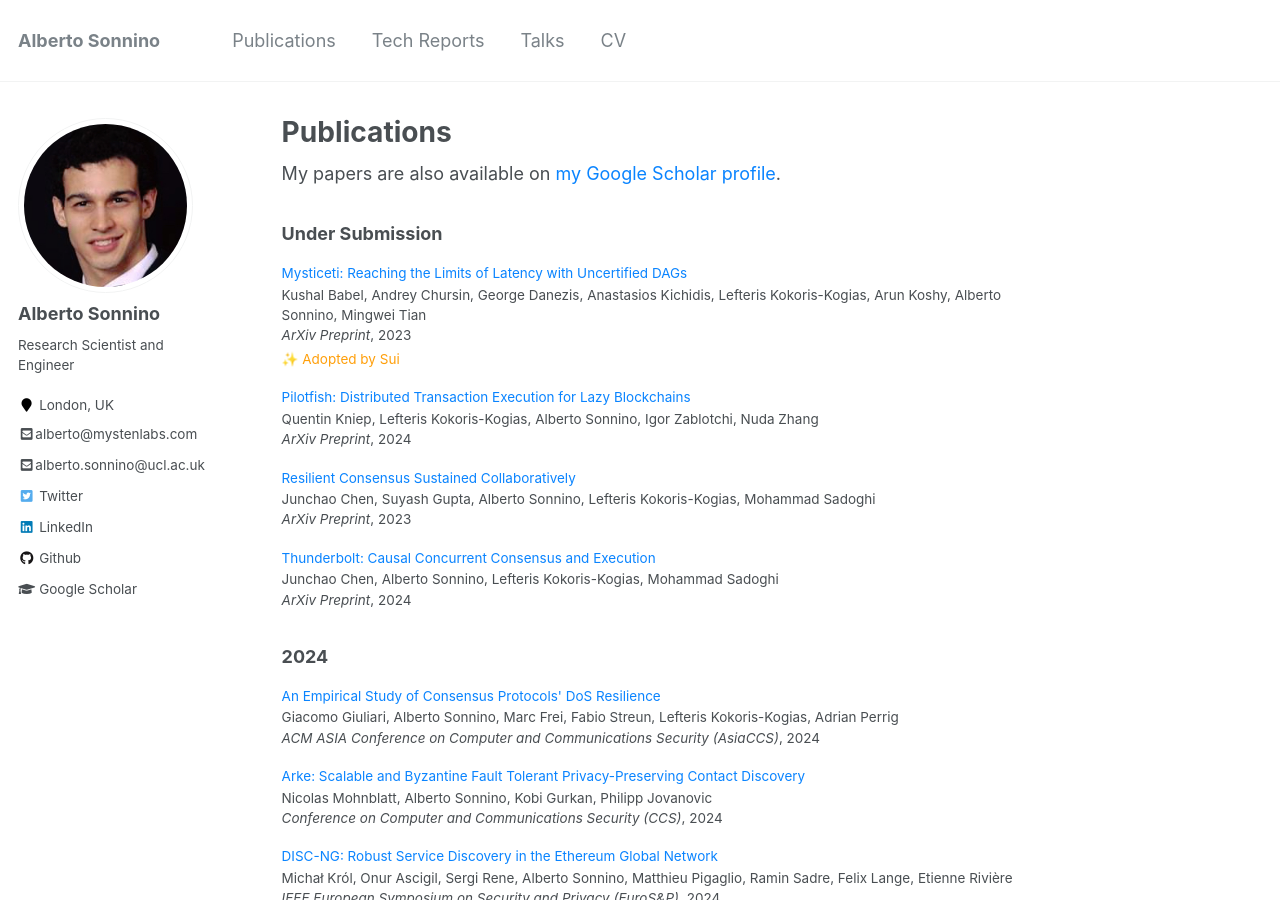
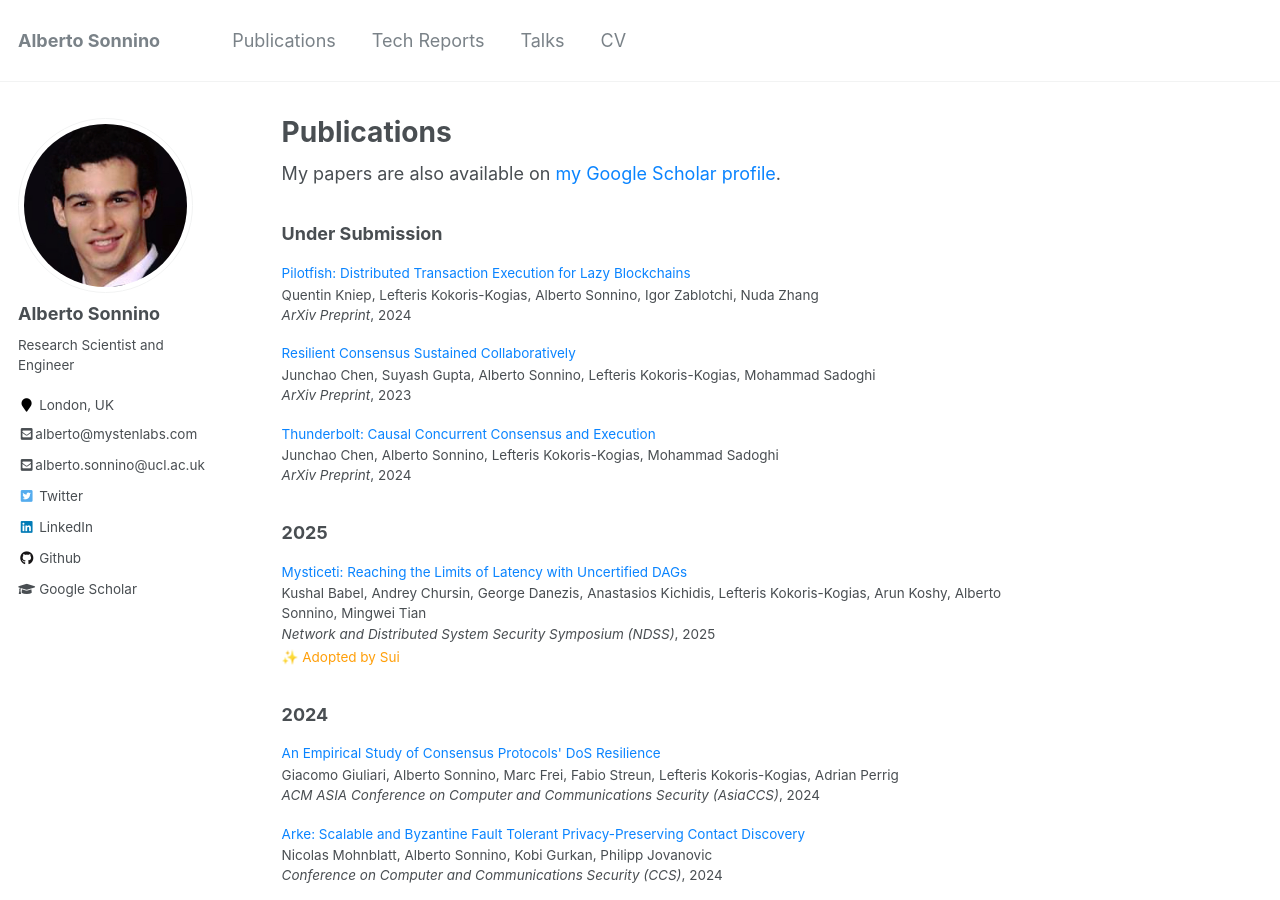
Before and after one commit to asonnino/asonnino.github.io, a Jekyll site: the page built from _pages/publications.md, in a window 1280 px wide and 900 px high. Built offline with Jekyll 4.4.1, drawn with Linux system fonts in a browser that asks for light colours.

```diff
--- a/_data/papers.json
+++ b/_data/papers.json
@@ -418,11 +418,11 @@
     "linik": "https://papoc-workshop.github.io/2024/program.html"
   },
   {
-    "category": "submission",
+    "category": "publication",
     "title": "Mysticeti: Reaching the Limits of Latency with Uncertified DAGs",
     "authors": "Kushal Babel, Andrey Chursin, George Danezis, Anastasios Kichidis, Lefteris Kokoris-Kogias, Arun Koshy, Alberto Sonnino, Mingwei Tian",
-    "venue": "ArXiv Preprint",
-    "date": 2023,
+    "venue": "Network and Distributed System Security Symposium (NDSS)",
+    "date": 2025,
     "filename": "mysticeti.pdf",
     "adoptions": ["Adopted by Sui"],
     "code": "https://github.com/asonnino/mysticeti"
```
